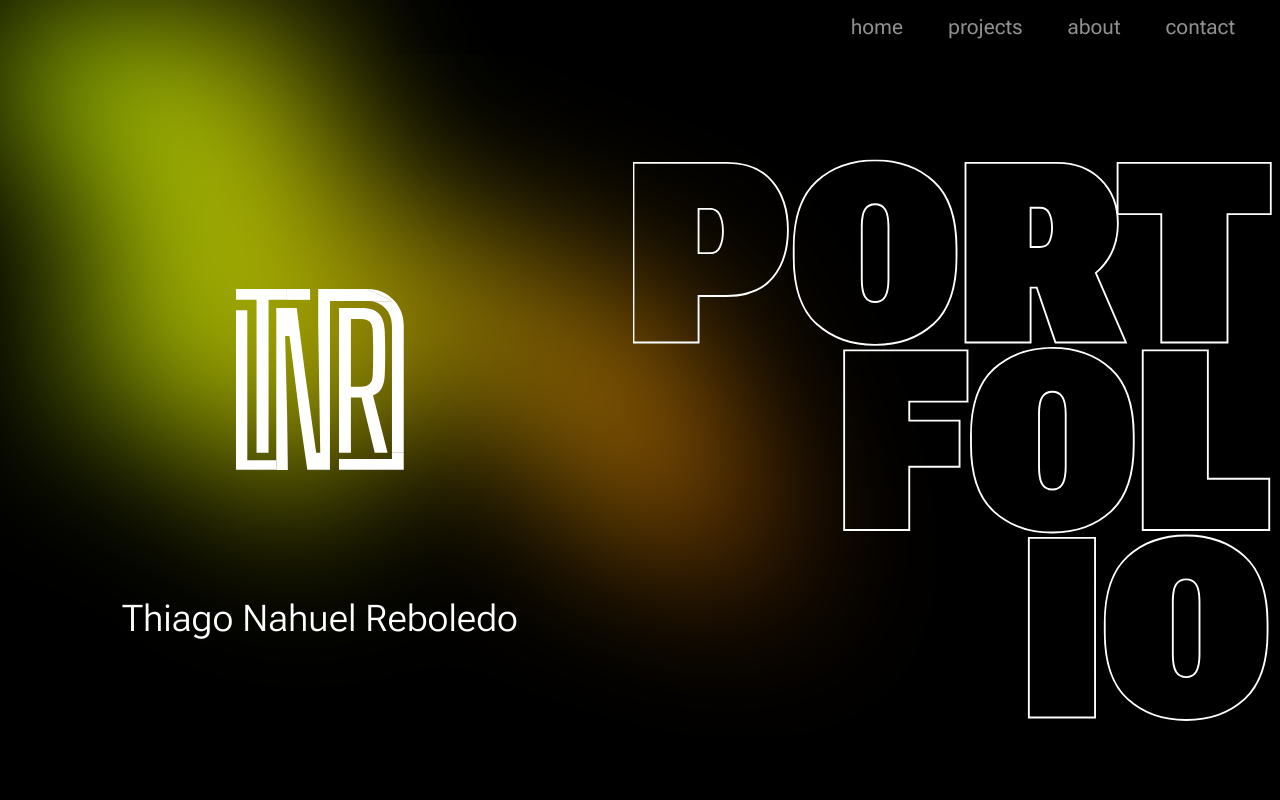
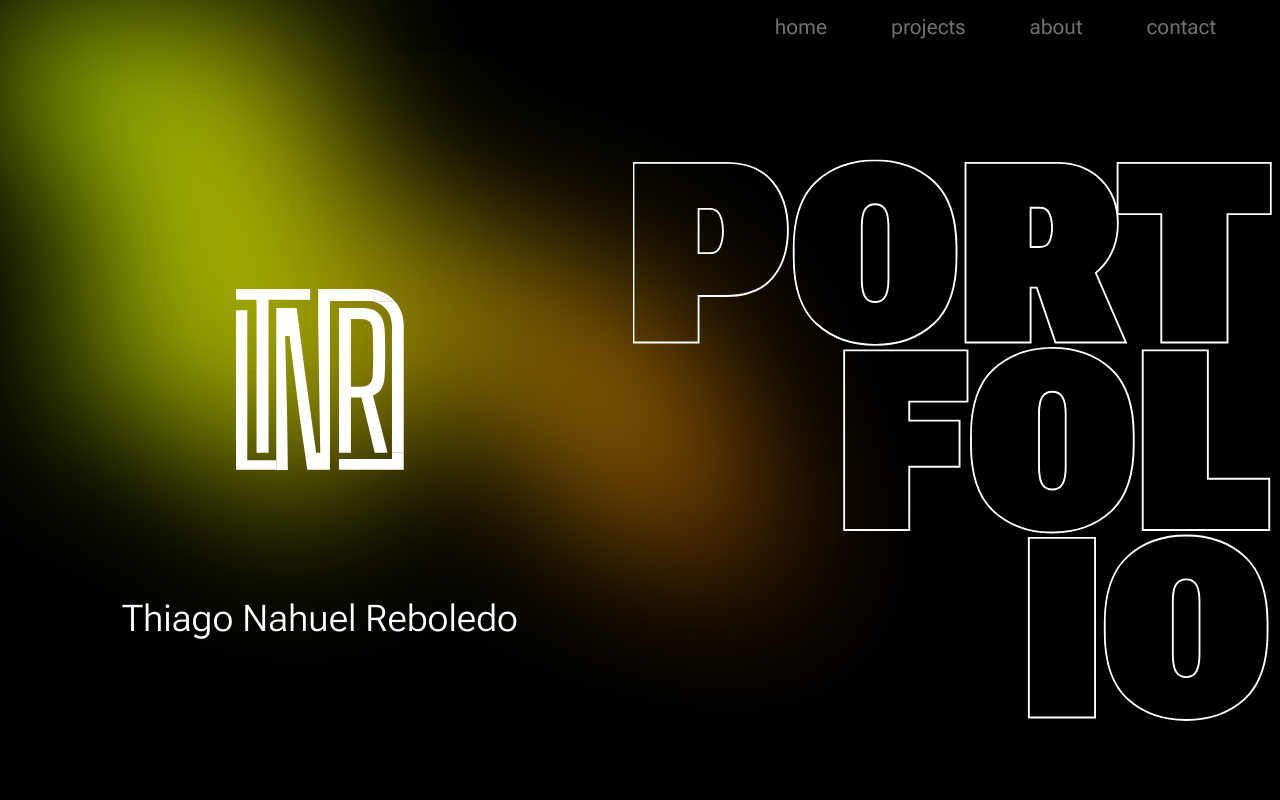
Before and after one commit to TNahuelReboledo/myPortfolio, a React (Vite) app: page / in a window 1280 px wide. Shown: the top 800 px of the page. Built offline with nearby package versions, Linux system fonts and the light colour scheme.

Commit message:
scroll animate

```diff
--- a/index.html
+++ b/index.html
@@ -2,7 +2,7 @@
 <html lang="en">
   <head>
     <meta charset="UTF-8" />
-    <link rel="icon" type="image/svg" href="public/TNR.svg" />
+    <link rel="icon" type="image/svg" href="/TNR.svg" />
     <meta name="viewport" content="width=device-width, initial-scale=1.0" />
     <title>TNR Portfolio</title>
   </head>
--- a/package.json
+++ b/package.json
@@ -14,6 +14,7 @@
     "react": "^18.2.0",
     "react-dom": "^18.2.0",
     "react-router-dom": "^6.15.0",
+    "react-scroll": "^1.8.9",
     "react-tooltip": "^5.21.1",
     "sonner": "^0.7.0"
   },
--- a/src/Landing/NavBar/NavBar.jsx
+++ b/src/Landing/NavBar/NavBar.jsx
@@ -1,15 +1,28 @@
 import React from "react";
-import style from "./NavBar.module.css"
+import style from "./NavBar.module.css";
+import { Link, animateScroll as scroll } from "react-scroll";
 
 function NavBar() {
    return (
-      <div>
-         <header className={style.navbar}>
-            <a href="#home">home</a>
-            <a href="#projects">projects</a>
-            <a href="#about">about</a>
-            <a href="#contact">contact</a>
-         </header>
+      <div className={style.navbar_container}>
+         <nav className={style.navbar}>
+
+               <Link className={style.link} smooth={true} duration={500} to="home">
+                  home
+               </Link>
+
+               <Link className={style.link} smooth={true} duration={500} activeStyle={"backgroundColor: blue"} to="projects">
+                  projects
+               </Link>
+
+               <Link className={style.link} smooth={true} duration={500} to="about">
+                  about
+               </Link>
+
+               <Link className={style.link} smooth={true} duration={500} to="contact">
+                  contact
+               </Link>
+         </nav>
       </div>
    );
 }
--- a/src/Landing/NavBar/NavBar.module.css
+++ b/src/Landing/NavBar/NavBar.module.css
@@ -1,4 +1,4 @@
-.navbar{
+.navbar_container{
    background: linear-gradient(95deg, rgba(0,0,0,0) 30%, rgba(0,0,0,1) 50%);
    position: fixed;
    z-index: 1000;
@@ -7,17 +7,30 @@
    padding-bottom: 15px;
    font-size: 1.3rem;
    display: flex;
-   align-items: end;
+   align-items: center;
    justify-content: end;
+}
 
-   & a:link, a:visited{
-      color: #ffffff90;
-      text-decoration: none;
-      padding-right: 45px;
-   }
+.navbar{
+   display: flex;
+   gap: 4rem;
+   margin-right: 4rem;
+}
 
-   & a:hover{
+.link{
+   color: #ffffff70;
+   cursor: pointer;
+   transition: color .3s ease;
+
+   &:hover{
       color: #ffffff;
-      transition: color .3s ease;
    }
 }
+
+.active_link{
+   color: red;
+}
+
+.active{
+   background-color: red;
+}
```
Also changed, not shown: 1 other file (tests, documents, lock files or other folders).
